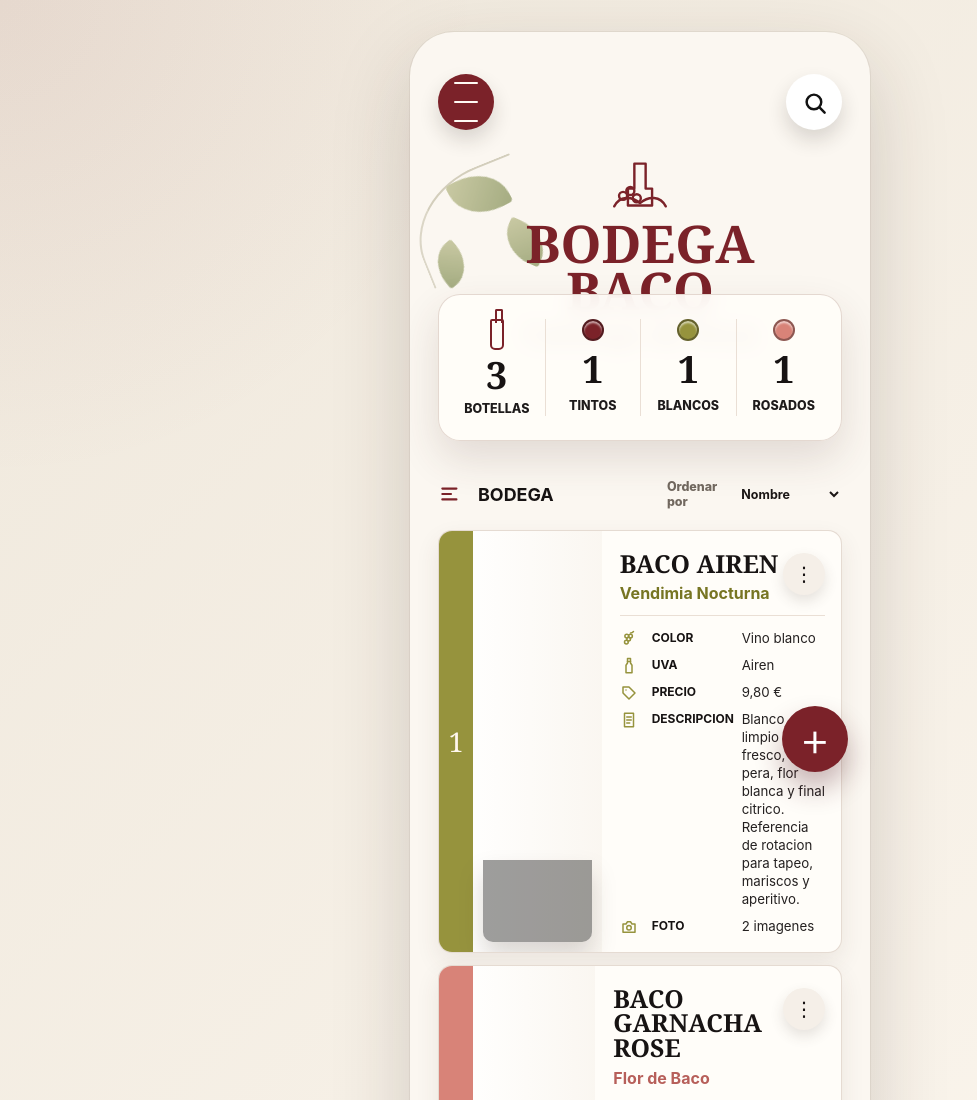
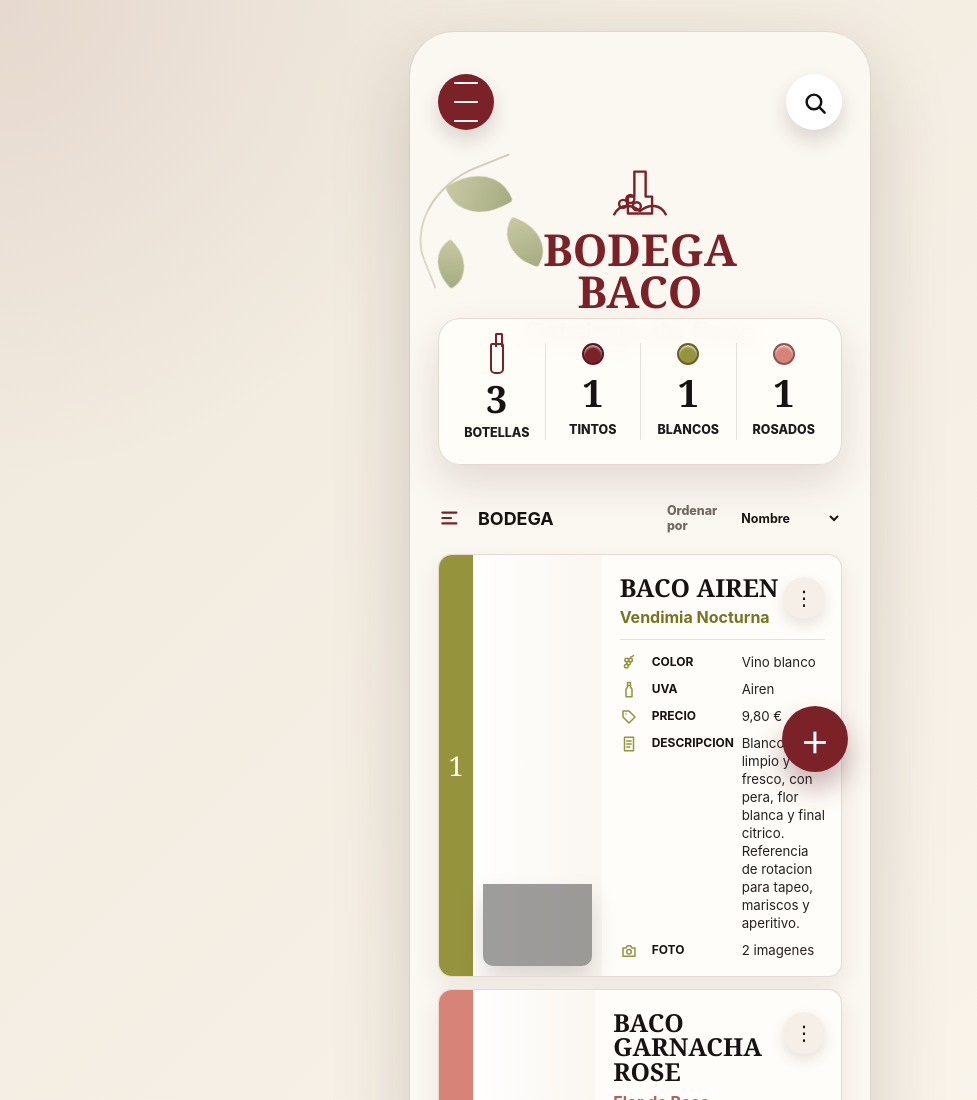
Before and after one commit to escribiwonder/catalogobodegas, a website: page index.html in a window 1280 px wide. Shown: the top 1100 px of the page, without its empty margins (0-977 px from the left). Drawn offline with Linux system fonts and the light colour scheme; grey boxes are pictures that could not be loaded.

Commit message:
Separar titulo de botones en cabecera

```diff
--- a/styles.css
+++ b/styles.css
@@ -41,17 +41,19 @@ button { cursor: pointer; }
 
 .app-header {
   position: relative;
-  min-height: 302px;
-  padding-top: 24px;
+  min-height: 326px;
+  padding-top: 0;
 }
 
 .nav-actions {
-  position: relative;
+  position: absolute;
+  top: 24px;
+  left: 10px;
+  right: 10px;
   z-index: 3;
   display: flex;
   justify-content: space-between;
   align-items: center;
-  padding: 0 10px;
 }
 
 .round-button {
@@ -129,8 +131,8 @@ button { cursor: pointer; }
   z-index: 2;
   display: grid;
   justify-items: center;
-  margin-top: 28px;
-  padding: 0 66px;
+  margin-top: 0;
+  padding: 116px 34px 0;
 }
 
 .brand-mark {
@@ -147,9 +149,11 @@ button { cursor: pointer; }
   margin: 4px 0 0;
   color: var(--wine);
   font-family: Georgia, "Times New Roman", serif;
-  font-size: clamp(2.1rem, 10vw, 3.25rem);
+  width: 100%;
+  max-width: 330px;
+  font-size: clamp(2rem, 8.4vw, 2.75rem);
   font-weight: 900;
-  line-height: .9;
+  line-height: .96;
   letter-spacing: 0;
   text-align: center;
 }
```
